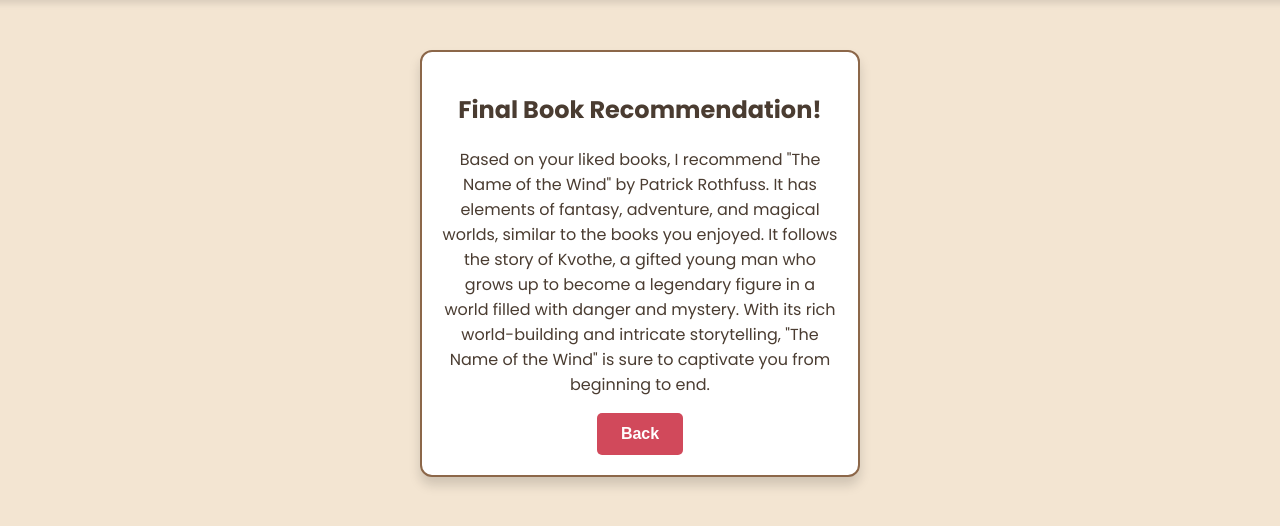
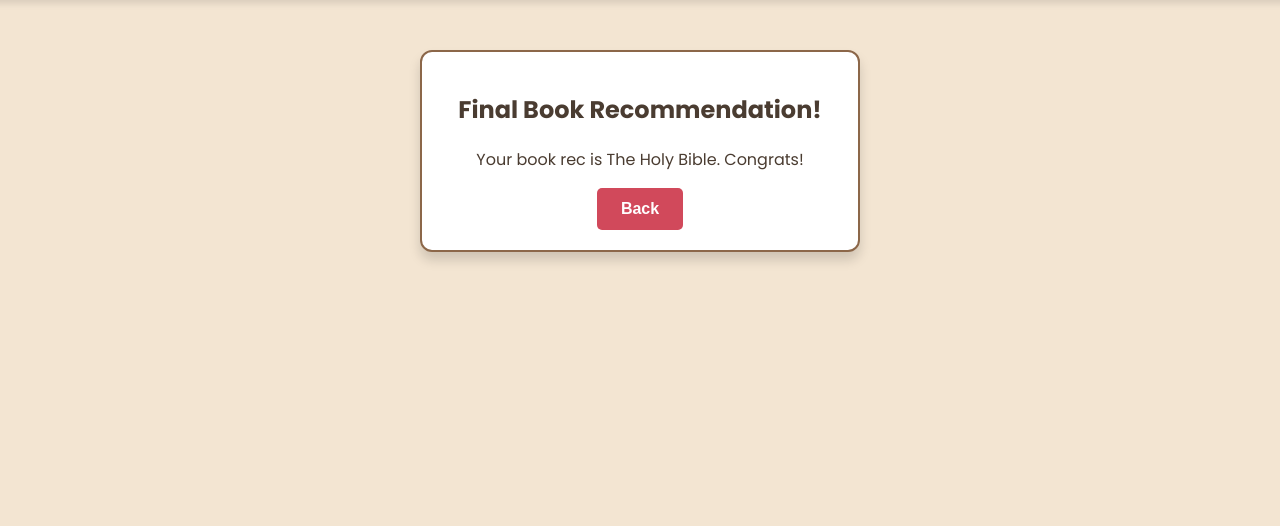
Before and after one commit to PreethamYerragudi/Book_Or_Trash, a Django app: template MainProject/MainApp/templates/final-book.html in a window 1280 px wide. Shown: the part 133-659 px from the top of the page. Run offline with Django 5.2, Linux system fonts and the light colour scheme; the template is opened without the code that fills it, so the values that code supplies are empty; parts of the project's set-up code (start-up, migrations or seed data) failed here and were passed over; some web fonts are replaced.

Commit message:
final push

```diff
--- a/MainProject/MainApp/templates/book.html
+++ b/MainProject/MainApp/templates/book.html
@@ -63,7 +63,7 @@
     }
 
     .book-section {
-      max-width: 100%; /* Ensure the section doesn't overflow */
+      width: 100%; /* Ensure the section doesn't overflow */
       overflow: hidden;
     }
 
@@ -218,7 +218,7 @@
       your preferences. </p>
     <button class="close-button" onclick="togglePopup()">Close</button>
   </div>
-
+  <a href="http://127.0.0.1:8000/rec/">Get Recommendation</a>
 
   <script>
     function togglePopup() {
--- a/MainProject/MainApp/templates/final-book.html
+++ b/MainProject/MainApp/templates/final-book.html
@@ -217,11 +217,7 @@
     <section class="book-section">
         <div class="book-card">
             <h1>Final Book Recommendation!</h1>
-            <p>Based on your liked books, I recommend "The Name of the Wind" by Patrick Rothfuss. It has elements of
-                fantasy, adventure, and magical worlds, similar to the books you enjoyed. It follows the story of
-                Kvothe, a gifted young man who grows up to become a legendary figure in a world filled with danger
-                and mystery. With its rich world-building and intricate storytelling, "The Name of the Wind" is sure
-                to captivate you from beginning to end.</p>
+            <p>Your book rec is The Holy Bible. Congrats!</p>
             <div class="vote-buttons">
                 <a href="book.html"><button class="back"">Back</button></a>
             </div>
--- a/MainProject/MainApp/urls.py
+++ b/MainProject/MainApp/urls.py
@@ -20,5 +20,6 @@
 
 urlpatterns = [
     path('',views.mainPage),
+    path('rec/',views.final_book),
     path('update-counter/',views.update_counter),
 ]
--- a/MainProject/MainApp/views.py
+++ b/MainProject/MainApp/views.py
@@ -46,7 +46,7 @@
     return client.chat.completions.create(
         model="gpt-3.5-turbo",  # You can also use "gpt-4" if you have access
         messages=[
-            {"role": "user", "content": "Generate a book recomendation based on this list of liked books: "+"".join(booked)+" and this list of disliked books: "+ "".join(trashed)}
+            {"role": "user", "content": "Generate a book recomendation based on this list of liked books: "+str(booked)+" and this list of disliked books: "+str(trashed)}
      ],
 
     ).choices[0].message.content
@@ -164,6 +164,10 @@
         # If not a POST request, return an error response
         return JsonResponse({'status': 'error', 'message': 'Invalid request method.'}, status=400)
 
+def final_book(request):
+    recco = finalReccomendation(loved, hated)
+    return render(request, render, {"rec":recco})
+
 
 
 
```
